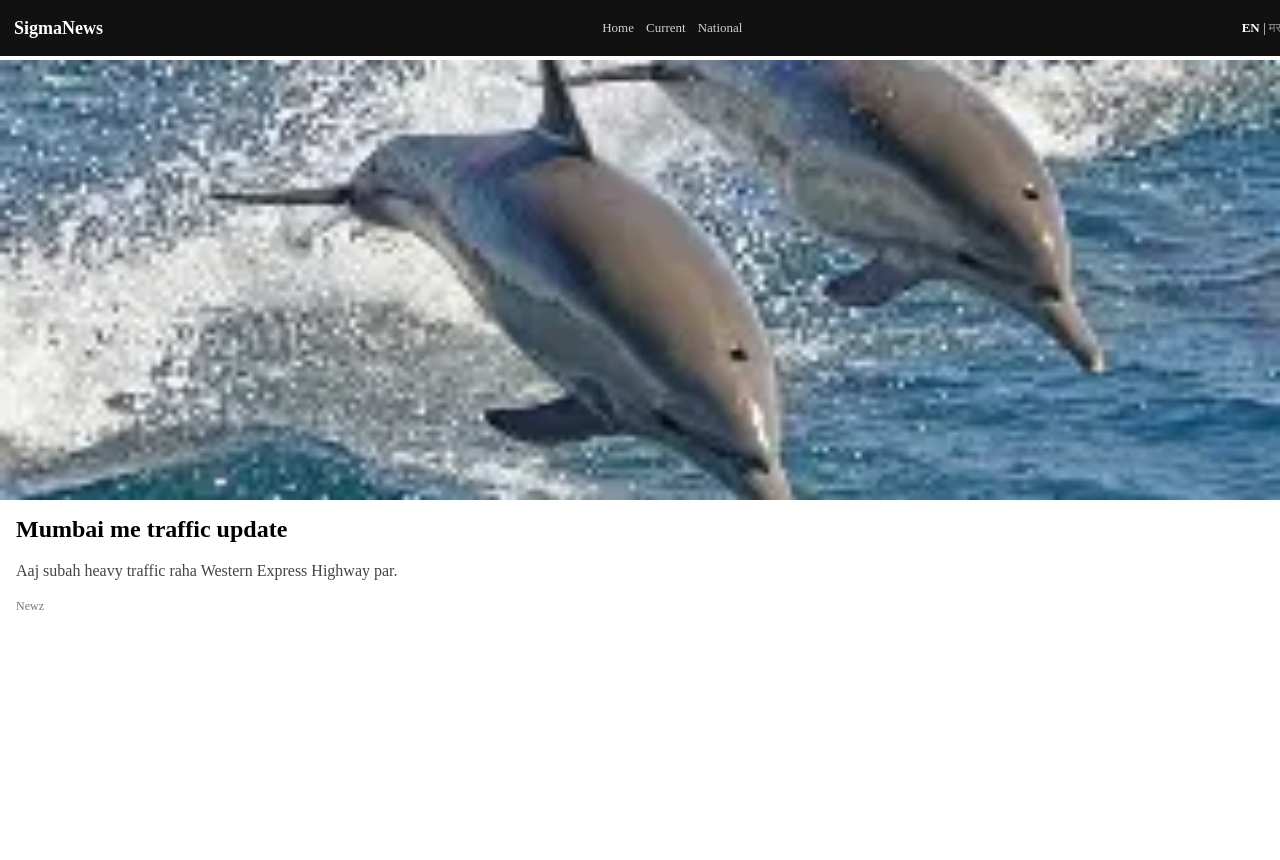
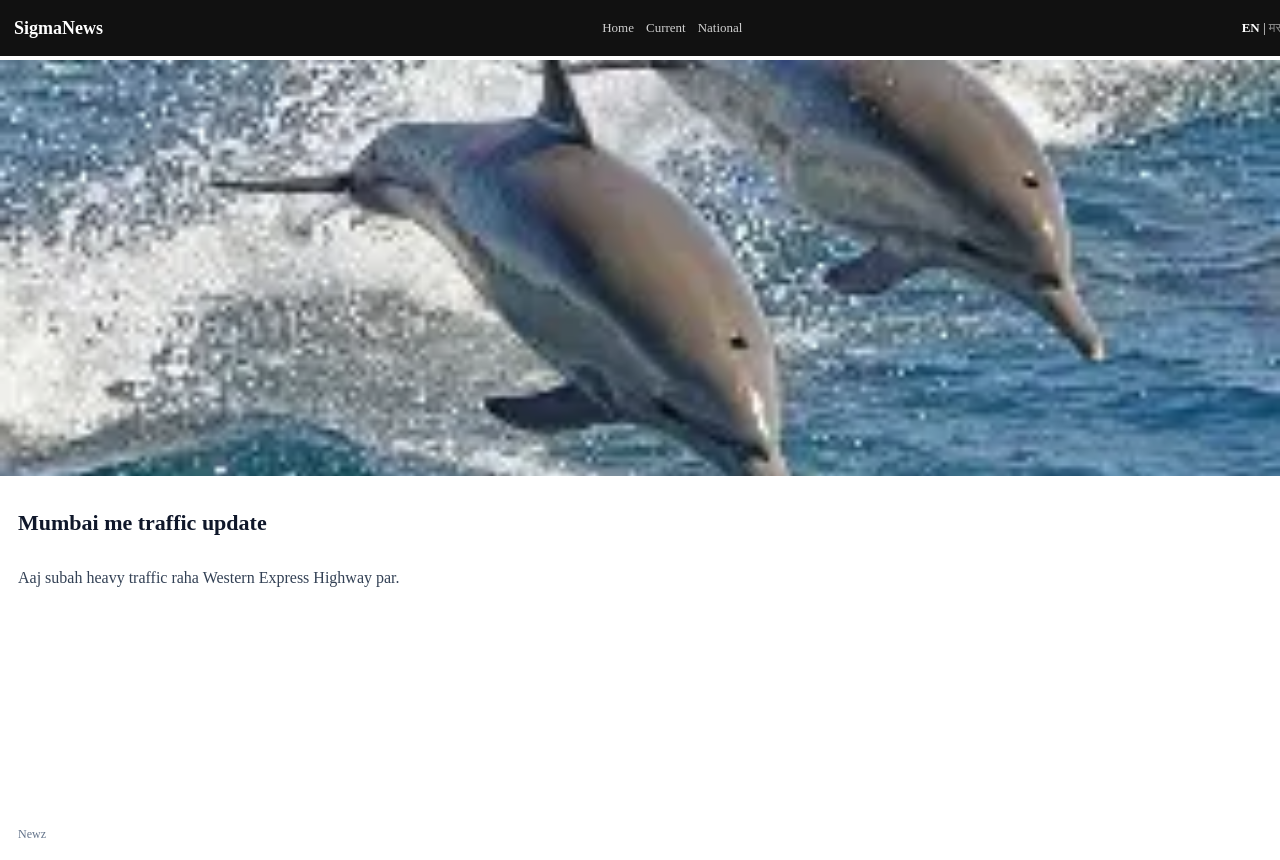
Before and after one commit to Pabitrapab/news-app, a React (Vite) app: page / in a window 1280 px wide. Built offline with nearby package versions, Linux system fonts and the light colour scheme.

Commit message:
Update NewsCard.jsx

```diff
--- a/src/components/NewsCard.jsx
+++ b/src/components/NewsCard.jsx
@@ -1,33 +1,14 @@
 function NewsCard({ news }) {
   return (
-    <div
-      style={{
-        height: "100%",
-        background: "#fff",
-        display: "flex",
-        flexDirection: "column"
-      }}
-    >
-      {/* Image */}
-      <div style={{ height: "55%" }}>
-        <img
-          src={news.image}
-          alt=""
-          style={{
-            width: "100%",
-            height: "100%",
-            objectFit: "cover"
-          }}
-        />
-      </div>
+    <div style={card}>
+      <img src={news.image} alt="" style={image} />
 
-      {/* Content */}
-      <div style={{ padding: "16px" }}>
-        <h2 style={{ margin: "0 0 10px" }}>{news.title}</h2>
-        <p style={{ color: "#444", lineHeight: "1.5" }}>
-          {news.description}
-        </p>
-        <div style={{ marginTop: "10px", fontSize: "12px", color: "#777" }}>
+      <div style={content}>
+        <h1 style={title}>{news.title}</h1>
+
+        <p style={desc}>{news.description}</p>
+
+        <div style={footer}>
           {news.source || "Sigma News"}
         </div>
       </div>
@@ -35,4 +16,46 @@ function NewsCard({ news }) {
   );
 }
 
+const card = {
+  height: "100%",
+  display: "flex",
+  flexDirection: "column",
+  background: "#fff"
+};
+
+const image = {
+  height: "52%",
+  width: "100%",
+  objectFit: "cover"
+};
+
+const content = {
+  padding: "18px",
+  display: "flex",
+  flexDirection: "column",
+  justifyContent: "space-between",
+  flex: 1
+};
+
+const title = {
+  fontSize: "22px",
+  fontWeight: "700",
+  lineHeight: "1.3",
+  marginBottom: "12px",
+  color: "#0f172a"
+};
+
+const desc = {
+  fontSize: "16px",
+  lineHeight: "1.6",
+  color: "#334155",
+  flexGrow: 1
+};
+
+const footer = {
+  fontSize: "12px",
+  color: "#64748b",
+  marginTop: "14px"
+};
+
 export default NewsCard;
```
